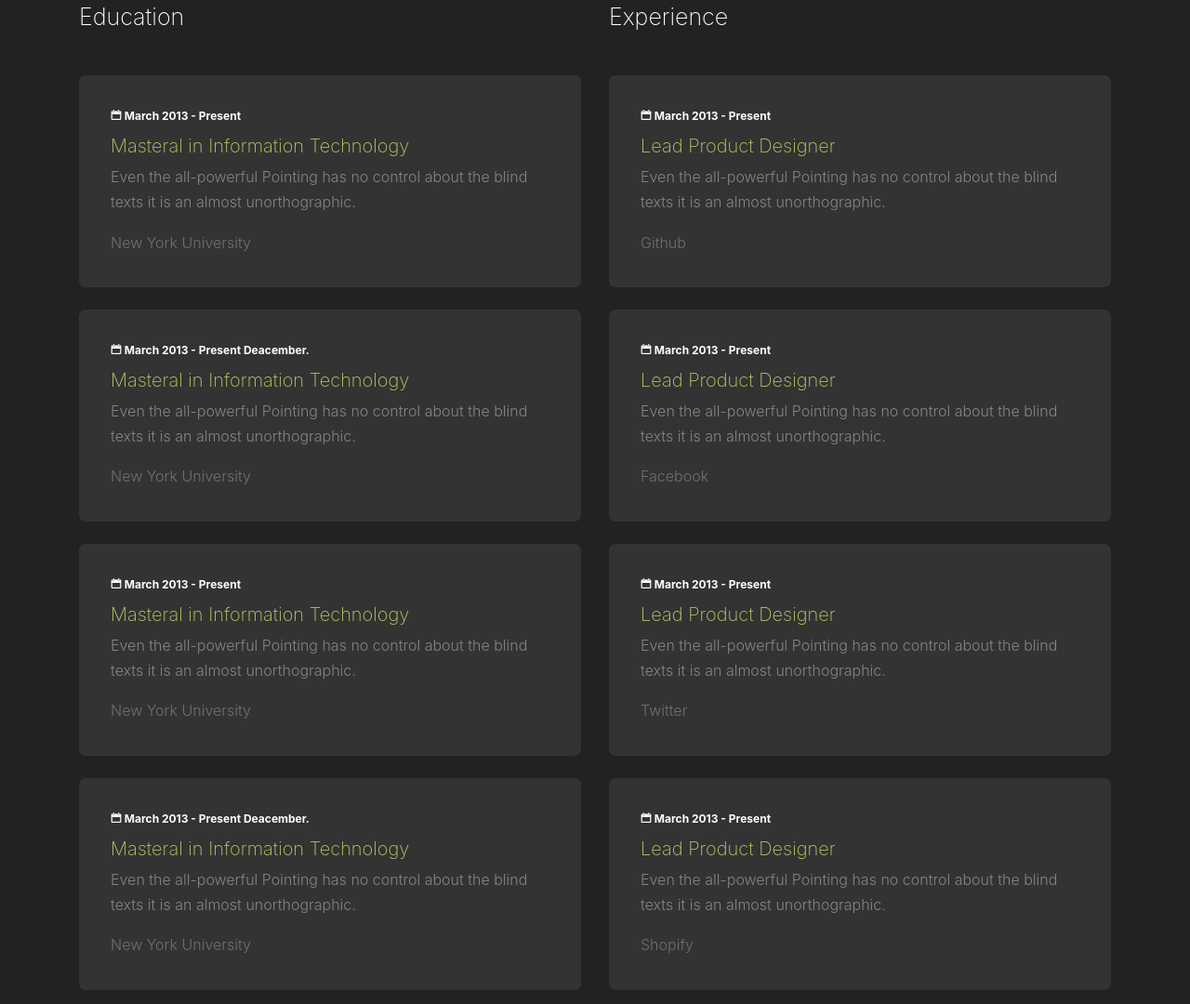
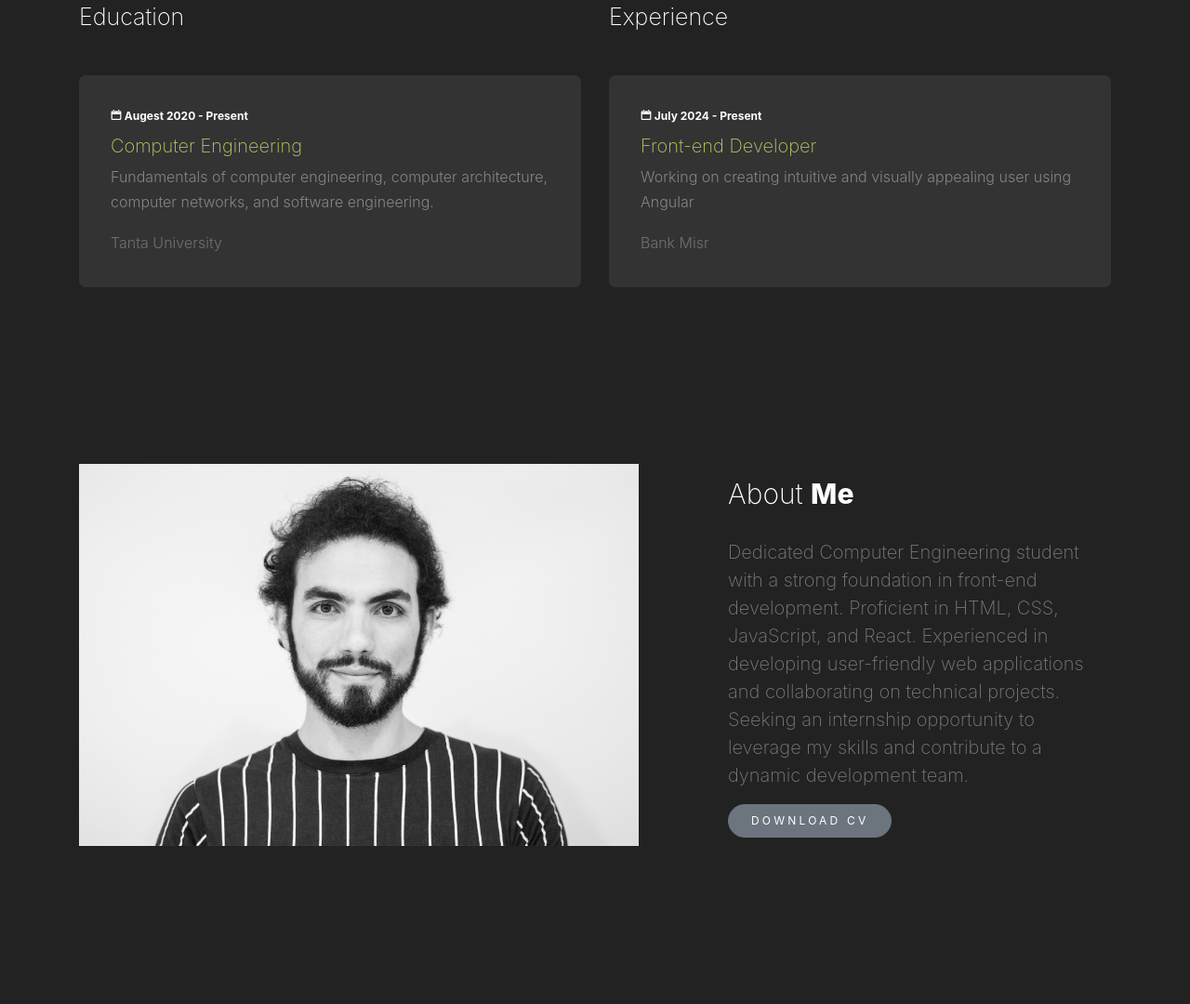
Before and after one commit to Hamza2542002/my-portfolio, a plain HTML site: page index.html in a window 1280 px wide. Shown: the part 1512-2592 px from the top of the page at 93% size. Drawn offline with nearby package versions, Linux system fonts and the light colour scheme; files whose address does not match are found by name.

Commit message:
Updating aboutMe

```diff
--- a/index.html
+++ b/index.html
@@ -172,52 +172,14 @@
             <h2 class="mb-5">Education</h2>
             <div class="resume-item mb-4">
               <span class="date"
-                ><span class="icon-calendar"></span> March 2013 - Present</span
+                ><span class="icon-calendar"></span> Augest 2020 - Present</span
               >
-              <h3>Masteral in Information Technology</h3>
+              <h3>Computer Engineering</h3>
               <p>
-                Even the all-powerful Pointing has no control about the blind
-                texts it is an almost unorthographic.
+                Fundamentals of computer engineering, computer architecture,
+                computer networks, and software engineering.
               </p>
-              <span class="school">New York University</span>
-            </div>
-
-            <div class="resume-item mb-4">
-              <span class="date"
-                ><span class="icon-calendar"></span> March 2013 - Present
-                Deacember.</span
-              >
-              <h3>Masteral in Information Technology</h3>
-              <p>
-                Even the all-powerful Pointing has no control about the blind
-                texts it is an almost unorthographic.
-              </p>
-              <span class="school">New York University</span>
-            </div>
-
-            <div class="resume-item mb-4">
-              <span class="date"
-                ><span class="icon-calendar"></span> March 2013 - Present</span
-              >
-              <h3>Masteral in Information Technology</h3>
-              <p>
-                Even the all-powerful Pointing has no control about the blind
-                texts it is an almost unorthographic.
-              </p>
-              <span class="school">New York University</span>
-            </div>
-
-            <div class="resume-item mb-4">
-              <span class="date"
-                ><span class="icon-calendar"></span> March 2013 - Present
-                Deacember.</span
-              >
-              <h3>Masteral in Information Technology</h3>
-              <p>
-                Even the all-powerful Pointing has no control about the blind
-                texts it is an almost unorthographic.
-              </p>
-              <span class="school">New York University</span>
+              <span class="school">Tanta University</span>
             </div>
           </div>
           <div class="col-md-6">
@@ -225,50 +187,14 @@
 
             <div class="resume-item mb-4">
               <span class="date"
-                ><span class="icon-calendar"></span> March 2013 - Present</span
+                ><span class="icon-calendar"></span> July 2024 - Present</span
               >
-              <h3>Lead Product Designer</h3>
+              <h3>Front-end Developer</h3>
               <p>
-                Even the all-powerful Pointing has no control about the blind
-                texts it is an almost unorthographic.
+                Working on creating intuitive and visually appealing user using
+                Angular
               </p>
-              <span class="school">Github</span>
-            </div>
-
-            <div class="resume-item mb-4">
-              <span class="date"
-                ><span class="icon-calendar"></span> March 2013 - Present</span
-              >
-              <h3>Lead Product Designer</h3>
-              <p>
-                Even the all-powerful Pointing has no control about the blind
-                texts it is an almost unorthographic.
-              </p>
-              <span class="school">Facebook</span>
-            </div>
-
-            <div class="resume-item mb-4">
-              <span class="date"
-                ><span class="icon-calendar"></span> March 2013 - Present</span
-              >
-              <h3>Lead Product Designer</h3>
-              <p>
-                Even the all-powerful Pointing has no control about the blind
-                texts it is an almost unorthographic.
-              </p>
-              <span class="school">Twitter</span>
-            </div>
-
-            <div class="resume-item mb-4">
-              <span class="date"
-                ><span class="icon-calendar"></span> March 2013 - Present</span
-              >
-              <h3>Lead Product Designer</h3>
-              <p>
-                Even the all-powerful Pointing has no control about the blind
-                texts it is an almost unorthographic.
-              </p>
-              <span class="school">Shopify</span>
+              <span class="school">Bank Misr</span>
             </div>
           </div>
         </div>
@@ -291,22 +217,19 @@
               <h2>About <strong>Me</strong></h2>
             </div>
             <p class="lead">
-              Separated they live in Bookmarksgrove right at the coast of the
-              Semantics, a large language ocean.
-            </p>
-            <p class="mb-5">
-              A small river named Duden flows by their place and supplies it
-              with the necessary regelialia. It is a paradisematic country, in
-              which roasted parts of sentences fly into your mouth.
+              Dedicated Computer Engineering student with a strong foundation in
+              front-end development. Proficient in HTML, CSS, JavaScript, and
+              React. Experienced in developing user-friendly web applications
+              and collaborating on technical projects. Seeking an internship
+              opportunity to leverage my skills and contribute to a dynamic
+              development team.
             </p>
 
             <p>
               <a
-                href="#section-contact"
-                class="btn btn-primary px-4 py-2 btn-sm smoothscroll"
-                >Hire Me</a
-              >
-              <a href="#" class="btn btn-secondary px-4 py-2 btn-sm"
+                href="https://drive.google.com/file/d/1NbULm4edboni-KcivDohT8xL28W7VEoB/view?usp=drive_link"
+                target="_blank"
+                class="btn btn-secondary px-4 py-2 btn-sm"
                 >Download CV</a
               >
             </p>
```
